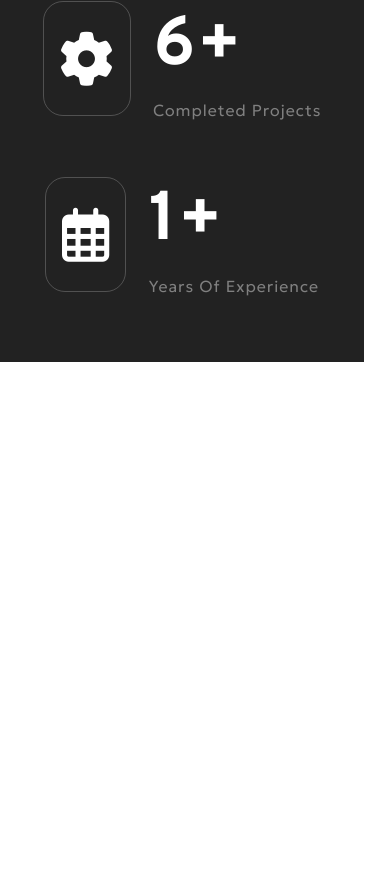
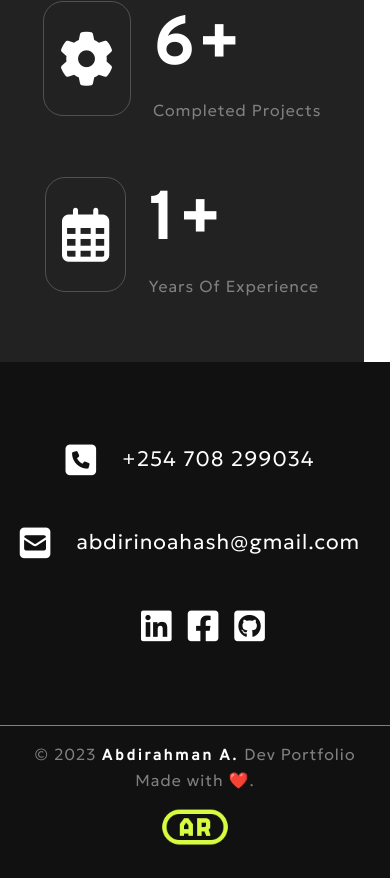
Before and after one commit to Abdirino/Abdirahman_Developer_Portfolio, a React (Create React App) app: page /about in a window 390 px wide. Shown: the part 2773-3651 px from the top of the page. Before the commit the page ends 3135 px from the top, so only its background shows below. Built offline with nearby package versions, Linux system fonts and the light colour scheme; the HTML template or start-up script is replaced by a standard one.

Commit message:
footer sec add

```diff
--- a/src/Components/Footer/footer.css
+++ b/src/Components/Footer/footer.css
@@ -6,9 +6,10 @@
 .footer {
   padding: 5rem 3rem;
   background: #111;
-  display: flex;
-  justify-content: space-around;
-  align-items: center;
+  display: grid;
+  grid-template-columns: repeat(auto-fit, minmax(200px, 1fr));
+  grid-gap: 3rem;
+  align-items: start;
   color: white;
   border-bottom: 1px solid grey;
 }
@@ -17,6 +18,7 @@
 .f-socials {
   display: flex;
   align-items: center;
+  justify-content: center;
   gap: 1rem;
 }
 .f-socials i, .email i, .num i {
@@ -25,7 +27,7 @@
   transition: 0.3s ease;
 }
 .num p, .email p{
-    font-size: 25px;
+    font-size: 21px;
     margin: 0 10px;
 }
 .f-socials a {
@@ -65,3 +67,17 @@
 .copy-write img{
     width: 70px;
 }
+
+@media(max-width: 1167px){
+    .copy-write{
+        justify-content: center;
+    }
+    .footer{
+        flex-wrap: wrap;
+    }
+    .f-socials i, .email i, .num i {
+        font-size: 35px;
+        cursor: pointer;
+        transition: 0.3s ease;
+      }
+}
--- a/src/Pages/About/About.jsx
+++ b/src/Pages/About/About.jsx
@@ -5,6 +5,7 @@ import Navbar from '../../Components/Navbar/Navbar'
 import AboutIMG from '../../Assets/Images/About_IMG.jpg'
 import Background from '../../Components/Background/Background'
 import Record from '../../Components/Record/Record'
+import Footer from '../../Components/Footer/Footer'
 
 const About = () => {
     return (
@@ -56,6 +57,7 @@ const About = () => {
                     </div>
                 </div>
                 <Record />
+                <Footer />
 
             </div>
         </>
```
